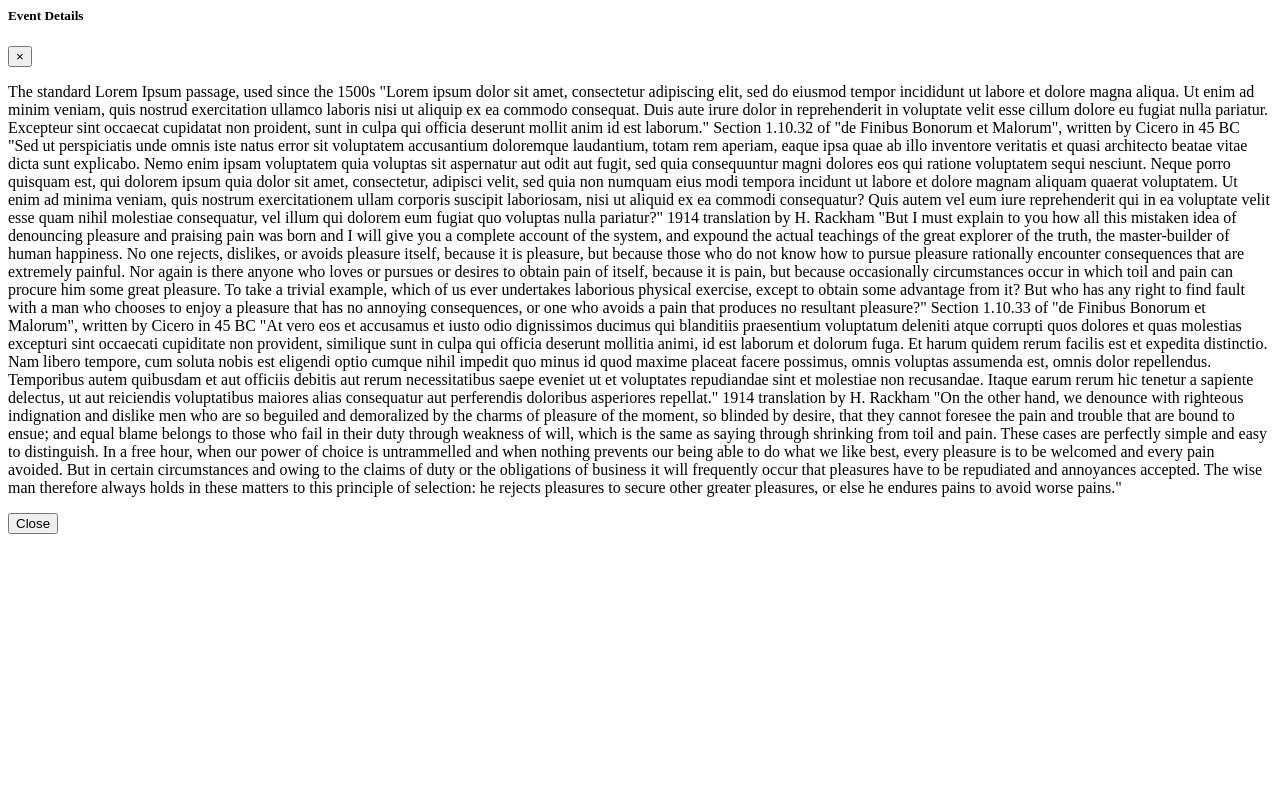
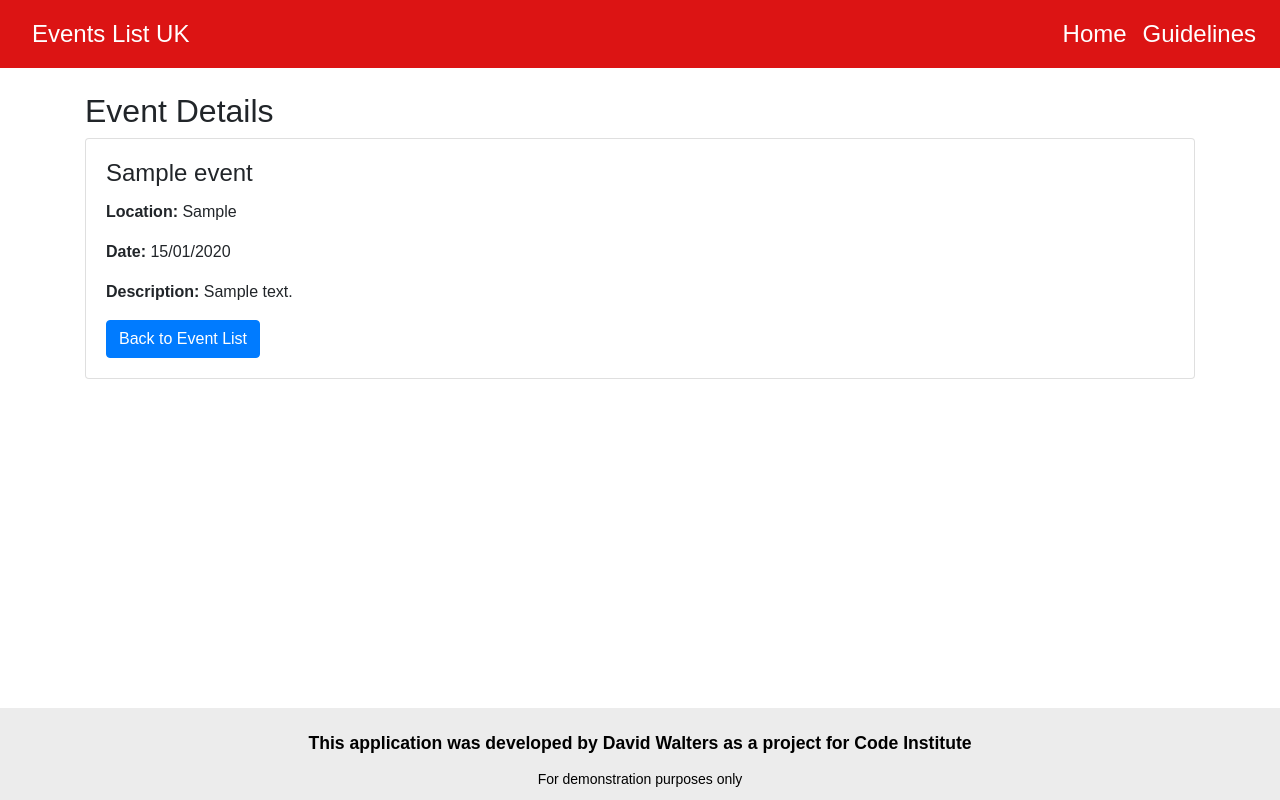
Before and after one commit to david-walters/Milestone-3-Code-Institute, a Flask app: template events_list/templates/modal_see_details.html in a window 1280 px wide. Run offline with Flask 3, Linux system fonts and the light colour scheme; the template is opened without the code that fills it: values that come from a table or form of the project are taken from there, others are empty; tables that the repository leaves empty hold one stand-in row (values such as "Sample post").

Commit message:
Change the see details modal to an actual page and the see details button to an a tag for that page. Provide the page with the respective details. Allow the user to return back to the index page via a button

```diff
--- a/events_list/routes.py
+++ b/events_list/routes.py
@@ -37,6 +37,11 @@
 
     return render_template('modal_edit_event.html', event=event)
 
+@app.route('/details/<int:event_id>', methods=['GET'])
+def event_details(event_id):
+    event = Event.query.get_or_404(event_id)
+    return render_template('modal_see_details.html', event=event)
+
 @app.route('/')
 def index():
 
--- a/events_list/templates/index.html
+++ b/events_list/templates/index.html
@@ -45,8 +45,8 @@
                             <td>{{ event.city }}</td>
                             <td>{{ event.event_name }}</td>
                             <td>
-                                <button class="btn btn-sm btn-warning" data-toggle="modal"
-                                    data-target="#eventDetailsModal">See Details</button>
+                                <a href="{{ url_for('event_details', event_id=event.id) }}"
+                                    class="btn btn-sm btn-warning">See Details</a>
                             </td>
                             <td>{{ event.event_date.strftime('%d/%m/%Y') }}</td>
                             <td class="d-flex">
@@ -70,7 +70,5 @@
 
 {% include "modal_add_event.html" %}
 {% include "modal_delete_event.html" %}
-{% include "modal_see_details.html" %}
-
 
 {% endblock %}
--- a/events_list/templates/modal_see_details.html
+++ b/events_list/templates/modal_see_details.html
@@ -1,71 +1,16 @@
-<div class="modal fade" id="eventDetailsModal" tabindex="-1" aria-labelledby="eventDetailsModalLabel"
-    aria-hidden="true">
-    <div class="modal-dialog modal-dialog-scrollable">
-        <div class="modal-content">
-            <div class="modal-header">
-                <h5 class="modal-title" id="eventDetailsModalLabel">Event Details</h5>
-                <button type="button" class="close" data-dismiss="modal" aria-label="Close">
-                    <span aria-hidden="true">&times;</span>
-                </button>
-            </div>
-            <div class="modal-body modal-height">
-                <p>The standard Lorem Ipsum passage, used since the 1500s
-                    "Lorem ipsum dolor sit amet, consectetur adipiscing elit, sed do eiusmod tempor incididunt ut labore
-                    et dolore magna aliqua. Ut enim ad minim veniam, quis nostrud exercitation ullamco laboris nisi ut
-                    aliquip ex ea commodo consequat. Duis aute irure dolor in reprehenderit in voluptate velit esse
-                    cillum dolore eu fugiat nulla pariatur. Excepteur sint occaecat cupidatat non proident, sunt in
-                    culpa qui officia deserunt mollit anim id est laborum."
+{% extends "base.html" %}
 
-                    Section 1.10.32 of "de Finibus Bonorum et Malorum", written by Cicero in 45 BC
-                    "Sed ut perspiciatis unde omnis iste natus error sit voluptatem accusantium doloremque laudantium,
-                    totam rem aperiam, eaque ipsa quae ab illo inventore veritatis et quasi architecto beatae vitae
-                    dicta sunt explicabo. Nemo enim ipsam voluptatem quia voluptas sit aspernatur aut odit aut fugit,
-                    sed quia consequuntur magni dolores eos qui ratione voluptatem sequi nesciunt. Neque porro quisquam
-                    est, qui dolorem ipsum quia dolor sit amet, consectetur, adipisci velit, sed quia non numquam eius
-                    modi tempora incidunt ut labore et dolore magnam aliquam quaerat voluptatem. Ut enim ad minima
-                    veniam, quis nostrum exercitationem ullam corporis suscipit laboriosam, nisi ut aliquid ex ea
-                    commodi consequatur? Quis autem vel eum iure reprehenderit qui in ea voluptate velit esse quam nihil
-                    molestiae consequatur, vel illum qui dolorem eum fugiat quo voluptas nulla pariatur?"
-
-                    1914 translation by H. Rackham
-                    "But I must explain to you how all this mistaken idea of denouncing pleasure and praising pain was
-                    born and I will give you a complete account of the system, and expound the actual teachings of the
-                    great explorer of the truth, the master-builder of human happiness. No one rejects, dislikes, or
-                    avoids pleasure itself, because it is pleasure, but because those who do not know how to pursue
-                    pleasure rationally encounter consequences that are extremely painful. Nor again is there anyone who
-                    loves or pursues or desires to obtain pain of itself, because it is pain, but because occasionally
-                    circumstances occur in which toil and pain can procure him some great pleasure. To take a trivial
-                    example, which of us ever undertakes laborious physical exercise, except to obtain some advantage
-                    from it? But who has any right to find fault with a man who chooses to enjoy a pleasure that has no
-                    annoying consequences, or one who avoids a pain that produces no resultant pleasure?"
-
-                    Section 1.10.33 of "de Finibus Bonorum et Malorum", written by Cicero in 45 BC
-                    "At vero eos et accusamus et iusto odio dignissimos ducimus qui blanditiis praesentium voluptatum
-                    deleniti atque corrupti quos dolores et quas molestias excepturi sint occaecati cupiditate non
-                    provident, similique sunt in culpa qui officia deserunt mollitia animi, id est laborum et dolorum
-                    fuga. Et harum quidem rerum facilis est et expedita distinctio. Nam libero tempore, cum soluta nobis
-                    est eligendi optio cumque nihil impedit quo minus id quod maxime placeat facere possimus, omnis
-                    voluptas assumenda est, omnis dolor repellendus. Temporibus autem quibusdam et aut officiis debitis
-                    aut rerum necessitatibus saepe eveniet ut et voluptates repudiandae sint et molestiae non
-                    recusandae. Itaque earum rerum hic tenetur a sapiente delectus, ut aut reiciendis voluptatibus
-                    maiores alias consequatur aut perferendis doloribus asperiores repellat."
-
-                    1914 translation by H. Rackham
-                    "On the other hand, we denounce with righteous indignation and dislike men who are so beguiled and
-                    demoralized by the charms of pleasure of the moment, so blinded by desire, that they cannot foresee
-                    the pain and trouble that are bound to ensue; and equal blame belongs to those who fail in their
-                    duty through weakness of will, which is the same as saying through shrinking from toil and pain.
-                    These cases are perfectly simple and easy to distinguish. In a free hour, when our power of choice
-                    is untrammelled and when nothing prevents our being able to do what we like best, every pleasure is
-                    to be welcomed and every pain avoided. But in certain circumstances and owing to the claims of duty
-                    or the obligations of business it will frequently occur that pleasures have to be repudiated and
-                    annoyances accepted. The wise man therefore always holds in these matters to this principle of
-                    selection: he rejects pleasures to secure other greater pleasures, or else he endures pains to avoid
-                    worse pains."</p>
-            </div>
-            <div class="modal-footer">
-                <button type="button" class="btn btn-secondary" data-dismiss="modal">Close</button>
-            </div>
+{% block content %}
+<div class="my-4">
+    <h2>Event Details</h2>
+    <div class="card">
+        <div class="card-body">
+            <h4 class="card-title">{{ event.event_name }}</h4>
+            <p class="card-text"><strong>Location:</strong> {{ event.city }}</p>
+            <p class="card-text"><strong>Date:</strong> {{ event.event_date.strftime('%d/%m/%Y') }}</p>
+            <p class="card-text"><strong>Description:</strong> {{ event.description }}</p>
+            <a href="{{ url_for('index') }}" class="btn btn-primary">Back to Event List</a>
         </div>
     </div>
 </div>
+{% endblock %}
```
Also changed, not shown: events_list/templates/modal_edit_event.html (+6 -3 lines).
